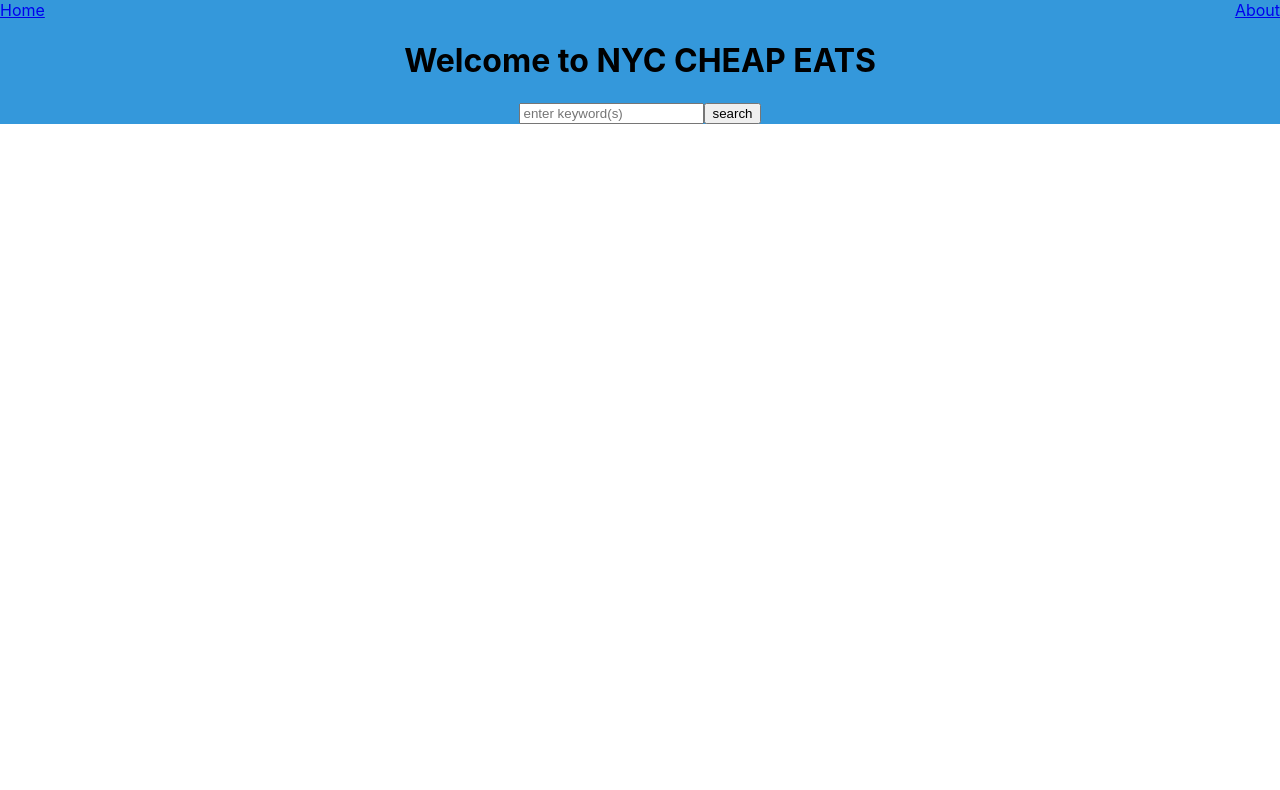
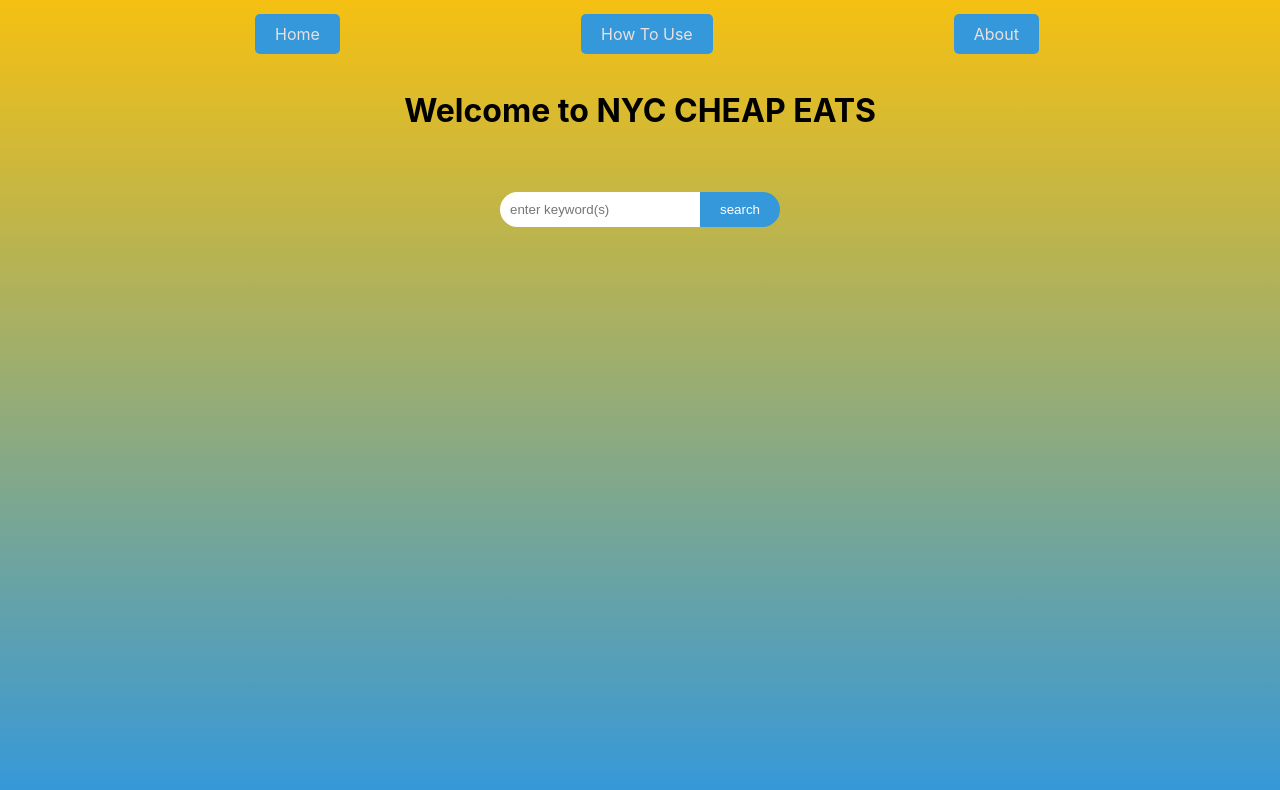
Before and after one commit to ham70/nycCheapEats, a React (Create React App) app in the folder frontend/: page / in a window 1280 px wide. Shown: the top 790 px of the page. Built offline with nearby package versions, Linux system fonts and the light colour scheme.

Commit message:
updated overall css and home and restaurant page conponents to make them look nicer. additionally updated searchbar, navbar, and searchresult coponents for style purposes.

```diff
--- a/frontend/package.json
+++ b/frontend/package.json
@@ -10,7 +10,7 @@
     "react": "^18.2.0",
     "react-dom": "^18.2.0",
     "react-router-dom": "^6.21.1",
-    "react-scripts": "5.0.1",
+    "react-scripts": "^5.0.1",
     "web-vitals": "^2.1.4"
   },
   "scripts": {
--- a/frontend/src/App.css
+++ b/frontend/src/App.css
@@ -1,6 +1,15 @@
+body {
+  background: linear-gradient(to bottom, rgb(245, 192, 18), #3498db);
+  overflow-x: hidden;
+
+  height: 100vh;
+  margin: 0;
+  background-repeat: no-repeat;
+  background-attachment: fixed;
+}
+
 .App {
   text-align: center;
-  background-color: #3498DB;
 }
 
 .App-logo {
@@ -40,43 +49,131 @@
 
 /*REACT COMPONENTS CSS BELOW*/
 
-/*navbar start =====================================================*/
-.navbar {
+/*Search bar start =======================================================*/
+.search-bar {
   display: flex;
-  justify-content: space-between;
+  justify-content: center;
+  padding-top: 20px;
+  padding-bottom: 5px;
 }
 
+.search-bar input {
+  width: 200px;
+  padding: 10px;
+  border: none;
+  border-radius: 50px 0 0 50px; /* adjust as needed */
+  transition: width 0.5s ease-in-out;
+  outline: none;
+  box-sizing: border-box;
+}
+
+.search-bar button {
+  padding: 10px 20px;
+  border: none;
+  border-radius: 0 50px 50px 0; /* adjust as needed */
+  background-color: #3498db;
+  color: white;
+  cursor: pointer;
+  transition: background-color 0.3s ease-in-out;
+}
+
+.search-bar button:hover {
+  background-color: #2feb61;
+}
+/*Search bar end =======================================================*/
+
+
+
+/*Navbar start =====================================================*/
+.navbar {
+  position: flex;
+  top: 5px; /* adjust as needed */
+  width: 100%;
+  z-index: 1;
+  display: flex;
+  justify-content: space-evenly;
+  padding: 7px;
+}
+
+.navbar a {
+  display: inline-block;
+  padding: 10px 20px;
+  color: rgb(235, 224, 224);
+  background-color: #3498db;
+  text-decoration: none;
+  border-radius: 5px;
+  transition: background-color 0.3s ease-in-out;
+}
+
+.navbar a:hover {
+  background-color: #2feb61; /* replace with your preferred color */
+}
 /*Navbar end =====================================================*/
+
+
+
+/*home page start =====================================================*/
+.header-text {
+  padding-top: 2px;
+}
+/*home page end =====================================================*/
+
+
 
 /*search page start =====================================================*/
 .restaurant-gallery {
   display: grid;
   grid-template-columns: repeat(auto-fit, minmax(300px, 1fr));
   gap: 20px;
-  justify-content: center;
+  margin: 5px;
 }
 
+
 .restaurant-item {
-  border: 1px solid #ccc;
-  padding: 20px;
+  border-radius: 15%;
+  border: solid;
+  border-width: 3px;
+  border-color: #2feb61;
+  padding: 10px;
   box-sizing: border-box;
   display: flex;
   flex-direction: column;
   align-items: center;
   width: 100%;
+  max-width: 450px;
+  transition: background-color 0.4s ease-in-out;
+  text-decoration: none;
+
 }
 
+.restaurant-item:hover {
+  background-color: #2feb61;
+}
+
+.restaurant-name {
+  width: 90%;
+}
 
 .restaurant-street-image {
   width: 300px;
   height: 300px;
   margin: 10px;
   object-fit: cover;
+  border-radius: 10%;
 }
 
+.restaurant-link {
+  color: black;
+  text-decoration: none;
+}
 /*search page end =====================================================*/
 
+
+
 /*restaurant page start =====================================================*/
+.main-image {
+  border-radius: 10%;
+}
 
 /*other media image*/
 .image-gallery {
@@ -90,6 +187,6 @@
   width: 200px; /* adjust as needed */
   height: 200px; /* adjust as needed */
   margin: 10px;
+  border-radius: 10%;
 }
-
 /*restaurant page end =====================================================*/
--- a/frontend/src/App.js
+++ b/frontend/src/App.js
@@ -4,6 +4,7 @@ import { Switch, BrowserRouter, Route, Routes, Link } from 'react-router-dom'
 import Navbar from './components/navbar'
 import Home from './pages/home'
 import About from './pages/about'
+import Use from './pages/use'
 import Search from './pages/search'
 import Restaurant from './pages/restaurant'
 
@@ -11,10 +12,13 @@ function App() {
   return (
     <div className="App">
       <BrowserRouter>
-        <Navbar/>
+        <div className='navbar'>
+          <Navbar/>
+        </div>
         <Routes>
           <Route path="/" element={<Home/>}/>
           <Route path="/about" element={<About/>}/>
+          <Route path="/how-to-use" element={<Use/>}/>
           <Route path="/search/:query" element={<Search/>}/>
           <Route path="/restaurant/id/:id" element={<Restaurant/>}/>
         </Routes>
--- a/frontend/src/components/navbar.jsx
+++ b/frontend/src/components/navbar.jsx
@@ -7,7 +7,10 @@ const Navbar = () => {
       <div className='homeBttn'>
         <Link to="/">Home</Link>
       </div>
-      <div className='links'>
+      <div className='useBttn'>
+        <Link to="/how-to-use">How To Use</Link>
+      </div>
+      <div className='aboutBttn'>
         <Link to="/about">About</Link>
       </div>
     </div>
--- a/frontend/src/components/searchbar.jsx
+++ b/frontend/src/components/searchbar.jsx
@@ -10,11 +10,14 @@ const SearchBar = () => {
     }
 
     const handleSearchSubmit = async () => {
-        navigate(`/search/${searchTerm}`)
+        if(searchTerm != ""){
+            navigate(`/search/${searchTerm}`)
+        }
+
     }
 
     return (
-        <div>
+        <div className='search-bar'>
             <input
                 type="text"
                 placeholder="enter keyword(s)"
--- a/frontend/src/pages/home.jsx
+++ b/frontend/src/pages/home.jsx
@@ -4,8 +4,10 @@ import SearchBar from '../components/searchbar'
 const Home = () => {
   return (
     <div className='Home'>
+      <div className='header-text'>
         <h1>Welcome to NYC CHEAP EATS</h1>
-      <div className='searchBar'>
+      </div>
+      <div className='search-bar'>
         <SearchBar/>
       </div>
     </div>
```
Also changed, not shown: frontend/src/components/searchresults.jsx (+9 -5 lines), frontend/src/pages/restaurant.jsx (+9 -2 lines), 1 other file (tests, documents, lock files or other folders).
